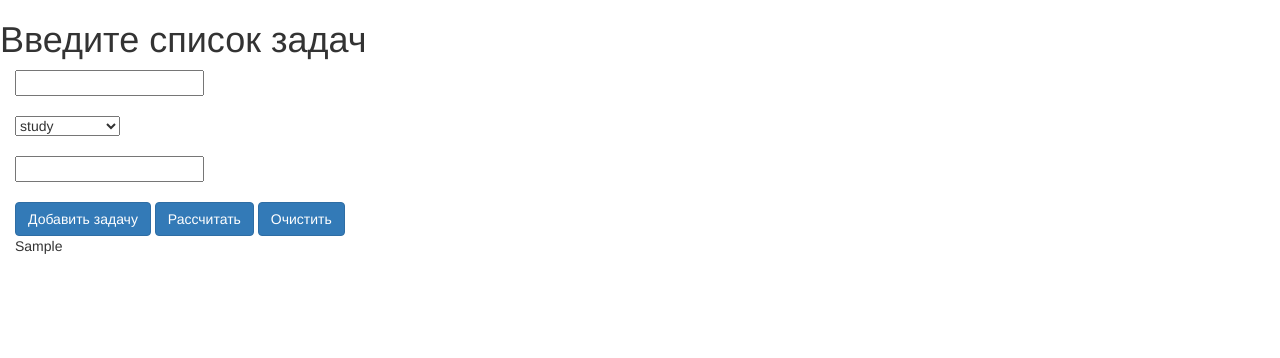
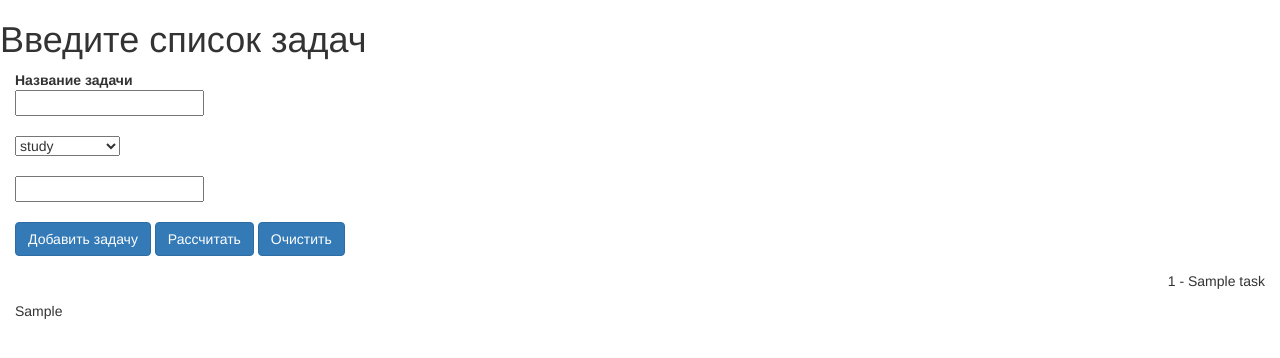
Before and after one commit to saromanov/todoprogress, a Flask app: template templates/planning.html in a window 1280 px wide. Shown: the top 358 px of the page. Run offline with Flask 2, Linux system fonts and the light colour scheme; the template is opened without the code that fills it: values that come from a table or form of the project are taken from there, most other values are stand-ins (such as "Sample title", 1, 10 or a date in 2020); parts of the project's set-up code (start-up, migrations or seed data) failed here and were passed over; some libraries are stand-ins or nearby versions.

Commit message:
Fix bugs with task planning

```diff
--- a/learning.py
+++ b/learning.py
@@ -208,7 +208,7 @@ def planning_tasks(data, tasklist):
 				values.append(Regression(X, y, [d['time'], d['type']], r))
 			predicts.append((currenttask, simple_distance(values, [0,1,2,3])))
 		else:
-			predicts.append(-1)
+			predicts.append((currenttask,-1))
 	return predicts
 
 
@@ -216,7 +216,7 @@ def show_planning_tasks(data):
 	result = []
 	for d in data:
 		taskname, optime = d
-		result.append(taskname, numberToTime(optime))
+		result.append((taskname, numberToTime(optime)))
 	return result
 
 
@@ -224,7 +224,7 @@ def planning_task_list(data):
 	tasklist = make_clear_data(data)
 	store = loadData('../task_data.json')
 	plan = planning_tasks(store, tasklist)
-	return show_planning_task_list(plan)
+	return show_planning_tasks(plan)
 
 
 def make_clear_data(data):
--- a/run.py
+++ b/run.py
@@ -145,8 +145,11 @@ def planning():
 			tasks.append(request.form)
 			return render_template('planning.html', form=form, entasks=tasks)
 		if 'compute' in request.form:
-			planning_task_list(tasks)
-			return "A"
+			if len(tasks) > 1:
+				return render_template('planning.html', form=form,
+					plantasks=planning_task_list(tasks))
+			else:
+				return redirect('planning')
 		if 'clearall' in request.form:
 			tasks.clear()
 			return render_template('planning.html', form=form)
--- a/templates/planning.html
+++ b/templates/planning.html
@@ -11,6 +11,9 @@
 {% block content %}
 <h1> Введите список задач </h1>
 	<div class="container-fluid">
+	<div class="row-fluid">
+	<div class="form-group">
+	<strong> Название задачи </strong>
 	<form action="" method="post" name="plantask">
 	{{ form.tf }} <br><br>
 	{{ form.ttype }} <br><br>
@@ -22,6 +25,13 @@
 	</input>
 	</form>
 	</div>
+	</div>
+	<div class="pull-right">
+		{% for task in plantasks %}
+		 <p> {{task[0]}} - {{task[1]}} </p>
+		{% endfor %}
+	</div>
+	</div>
 
 	<div class="container-fluid">
 	{% for t in entasks %}
```
